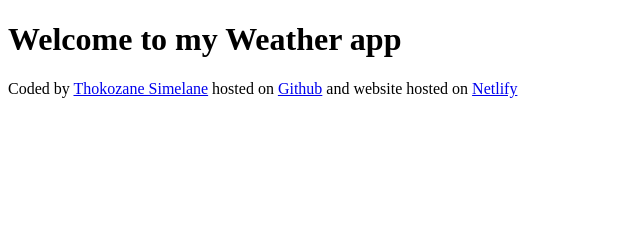
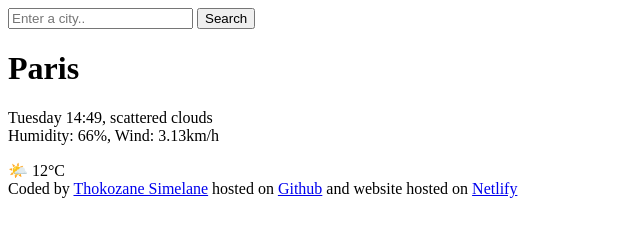
Before and after one commit to Thokozane2711/weather-app, a plain HTML site: page index.html in a window 1280 px wide. Shown: the whole page, without its empty margins (0-640 px from the left). Drawn offline with Linux system fonts and the light colour scheme.

Commit message:
added html to the project

```diff
--- a/index.html
+++ b/index.html
@@ -6,7 +6,26 @@
     <title>Weather app</title>
 </head>
 <body>
-    <h1>Welcome to my Weather  app</h1>
+    <header>
+        <form>
+          <input type="search" placeholder="Enter a city.." required />
+          <input type="submit" value="Search" />
+        </form>
+      </header>
+      <main>
+        <div>
+          <h1>Paris</h1>
+          <p>
+            Tuesday 14:49, scattered clouds
+            <br />
+            Humidity: 66%, Wind: 3.13km/h
+          </p>
+        </div>
+        <div>🌤️ 12°C</div>
+      </main>
+
+
+
     <footer>Coded by
       <a href="https://github.com/Thokozane2711" target="_blank"  >Thokozane Simelane</a> hosted on
       <a href="https://github.com/Thokozane2711/weather-app" target="_blank">
```
